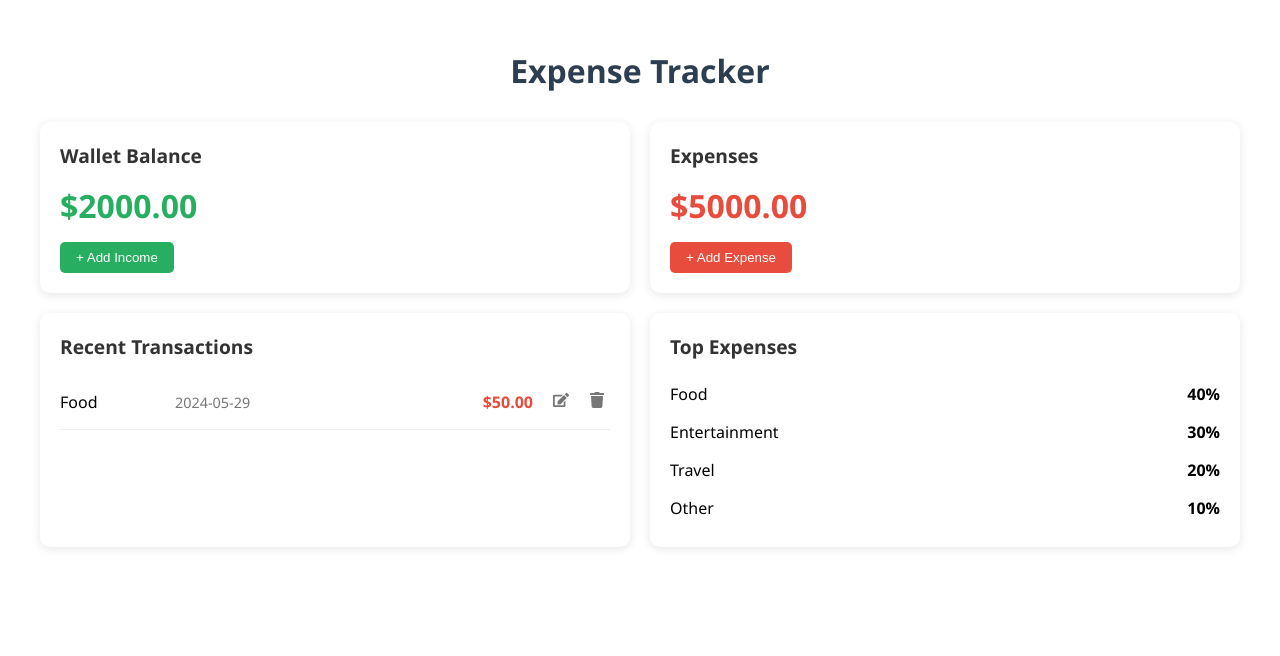
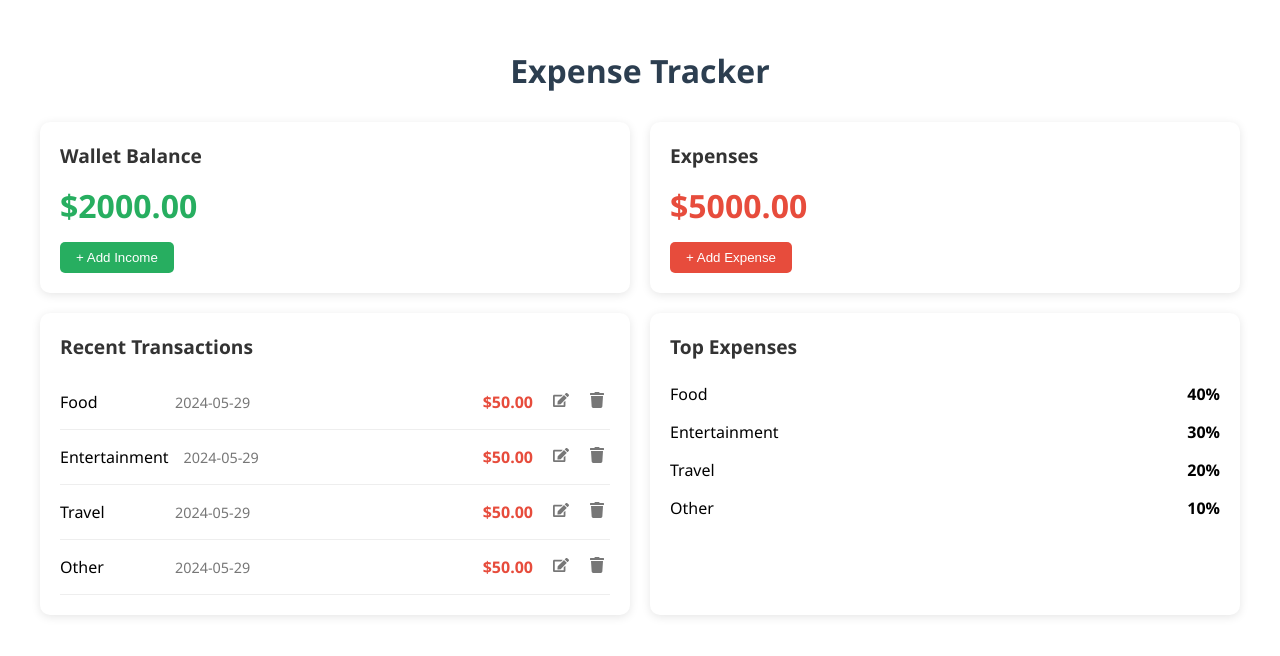
Before and after one commit to alenachankunju/xExpense, a React (Vite) app: page / in a window 1280 px wide. Shown: the top 656 px of the page. Built offline with nearby package versions, Linux system fonts and the light colour scheme.

Commit message:
fix some issues

```diff
--- a/src/App.jsx
+++ b/src/App.jsx
@@ -11,7 +11,10 @@ const App = () => {
   const [balance, setBalance] = useState(2000);
   const [totalExpenses, setTotalExpenses] = useState(5000);
   const [transactions, setTransactions] = useState([
-    { id: 1, category: "food", amount: 50, date: "2024-05-29" },
+    { id: 1, category: "Food", amount: 50, date: "2024-05-29" },
+    { id: 2, category: "Entertainment", amount: 50, date: "2024-05-29" },
+    { id: 3, category: "Travel", amount: 50, date: "2024-05-29" },
+    { id: 4, category: "Other", amount: 50, date: "2024-05-29" },
     // Add more sample transactions
   ]);
   const [showIncomeModal, setShowIncomeModal] = useState(false);
```
